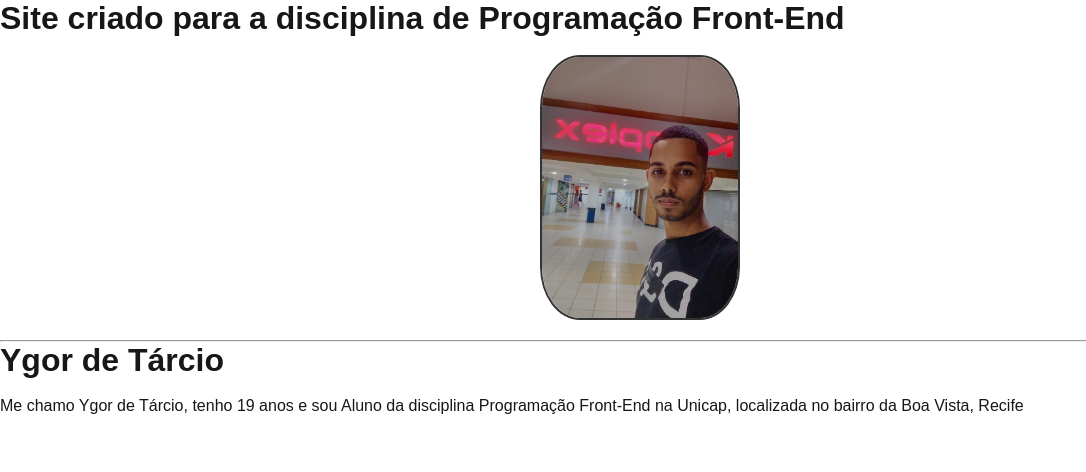
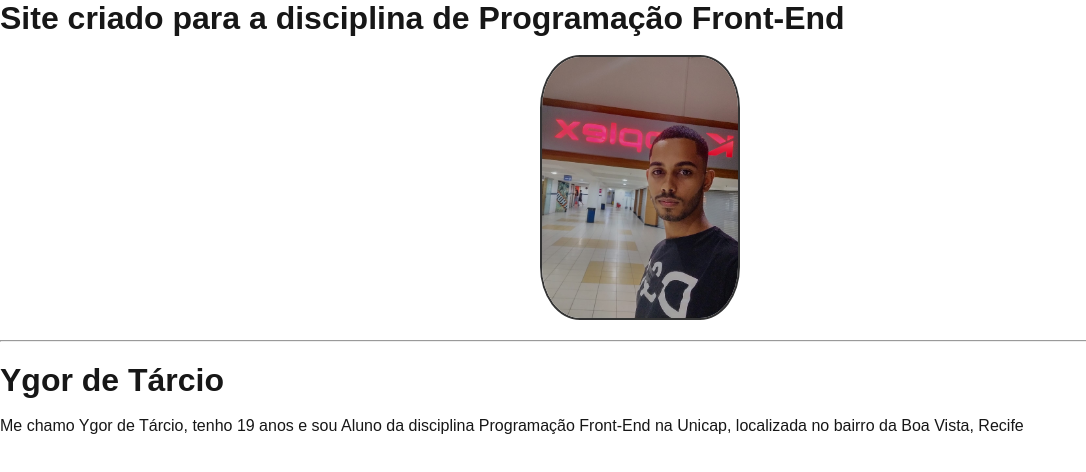
Before and after one commit to ygortsf/Front-end, a Next.js app in the folder bio-next/: page / in a window 1280 px wide. Shown: the top 472 px of the page, without its empty margins (0-1086 px from the left). Built offline with nearby package versions, Linux system fonts and the light colour scheme.

Commit message:
Finalizado

```diff
--- a/bio-next/app/globals.css
+++ b/bio-next/app/globals.css
@@ -48,3 +48,7 @@ img{
   border: 2px solid #333;
   margin-bottom: 20px;
 }
+
+.ygor{
+  margin-top: 20px;
+}
--- a/bio-next/components/Profile.js
+++ b/bio-next/components/Profile.js
@@ -10,7 +10,7 @@ export function Profile(){
         width={200}
         />
         <hr/>
-        <h1> Ygor de Tárcio</h1>
+        <h1 class="ygor"> Ygor de Tárcio</h1>
         <br/>
 
         <p>Me chamo Ygor de Tárcio, tenho 19 anos e sou Aluno da disciplina Programação Front-End na Unicap, localizada no bairro da Boa Vista, Recife</p>
```
